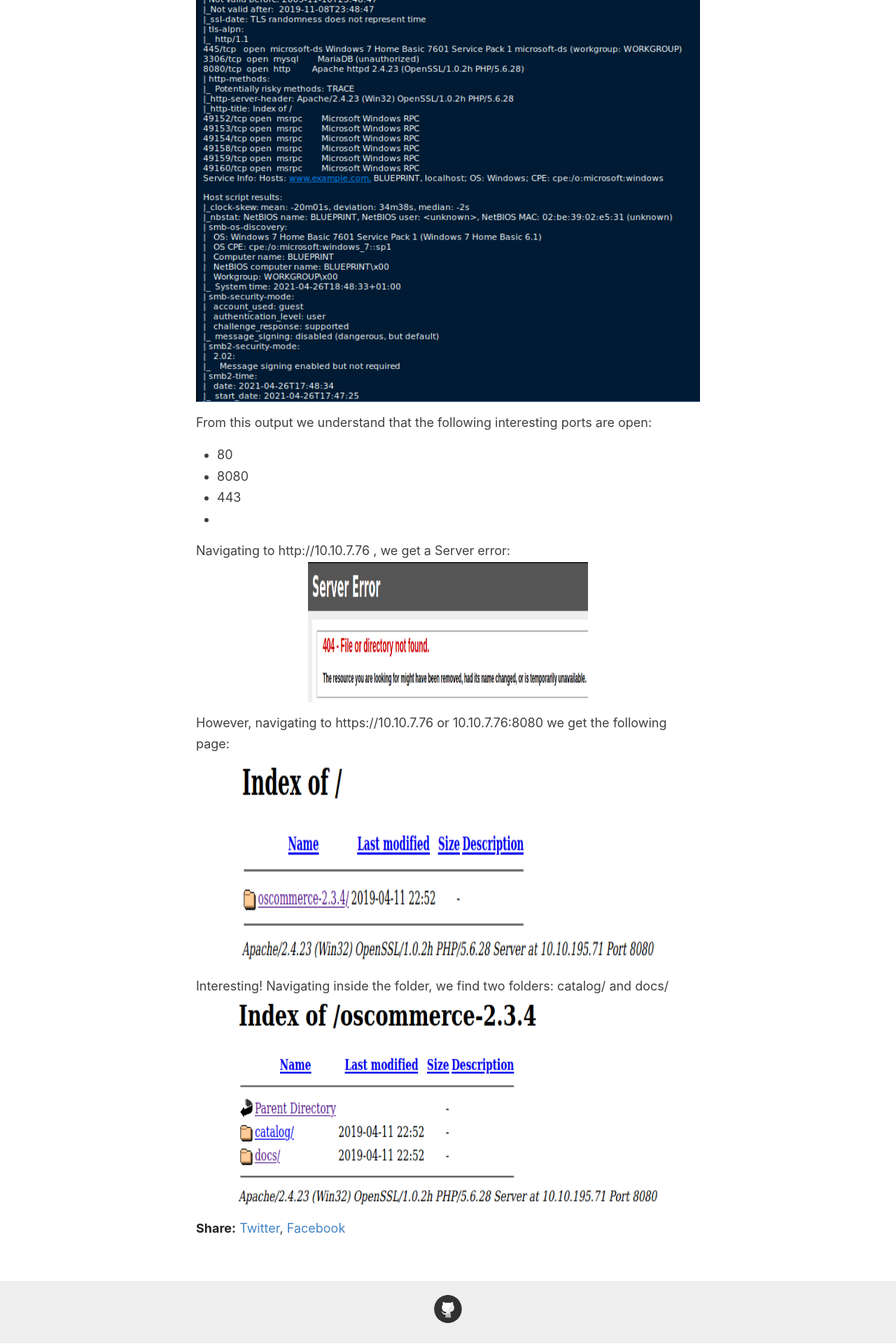
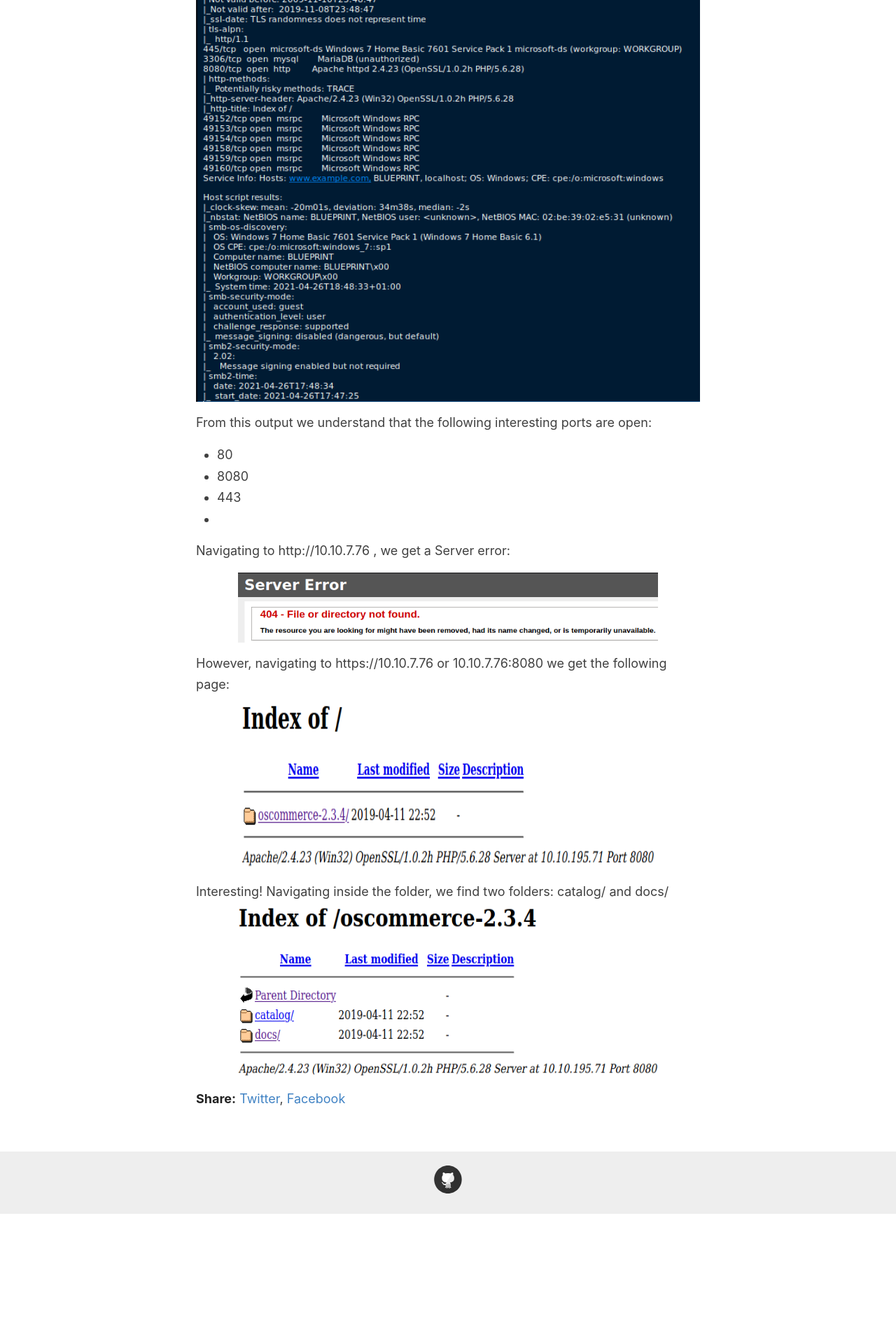
Before and after one commit to 0xdnxh/0xdnxh.github.io, a Jekyll site: the page built from _posts/2021-5-23-THM-Blueprint-Writeup.md, in a window 1280 px wide. Shown: the part 1212-3132 px from the top of the page at 70% size. Built offline with Jekyll 4.4.1, drawn with Linux system fonts in a browser that asks for light colours; after the commit the page ends 2947 px from its top, so only the background shows below that.

Commit message:
Modified pics for blueprint

```diff
--- a/_posts/2021-5-23-THM-Blueprint-Writeup.md
+++ b/_posts/2021-5-23-THM-Blueprint-Writeup.md
@@ -21,10 +21,11 @@ From this output we understand that the following interesting ports are open:
 </ul>
 
 Navigating to http://10.10.7.76 , we get a Server error:
-<img src="/images/THM/Blueprint/server_error.PNG" width="400" height="200"/>
+
+<img src="/images/THM/Blueprint/server_error.PNG" width="600" height="100"/>
 
 However, navigating to https://10.10.7.76 or 10.10.7.76:8080 we get the following page:
-<img src="/images/THM/Blueprint/oscommerce_page.PNG" width="600" height="300"/>
+<img src="/images/THM/Blueprint/oscommerce_page.PNG" width="600" height="250"/>
 
 Interesting! Navigating inside the folder, we find two folders: catalog/ and docs/
-<img src="/images/THM/Blueprint/indexof_oscommerce.PNG" width="600" height="300"/>
+<img src="/images/THM/Blueprint/indexof_oscommerce.PNG" width="600" height="250"/>
```
